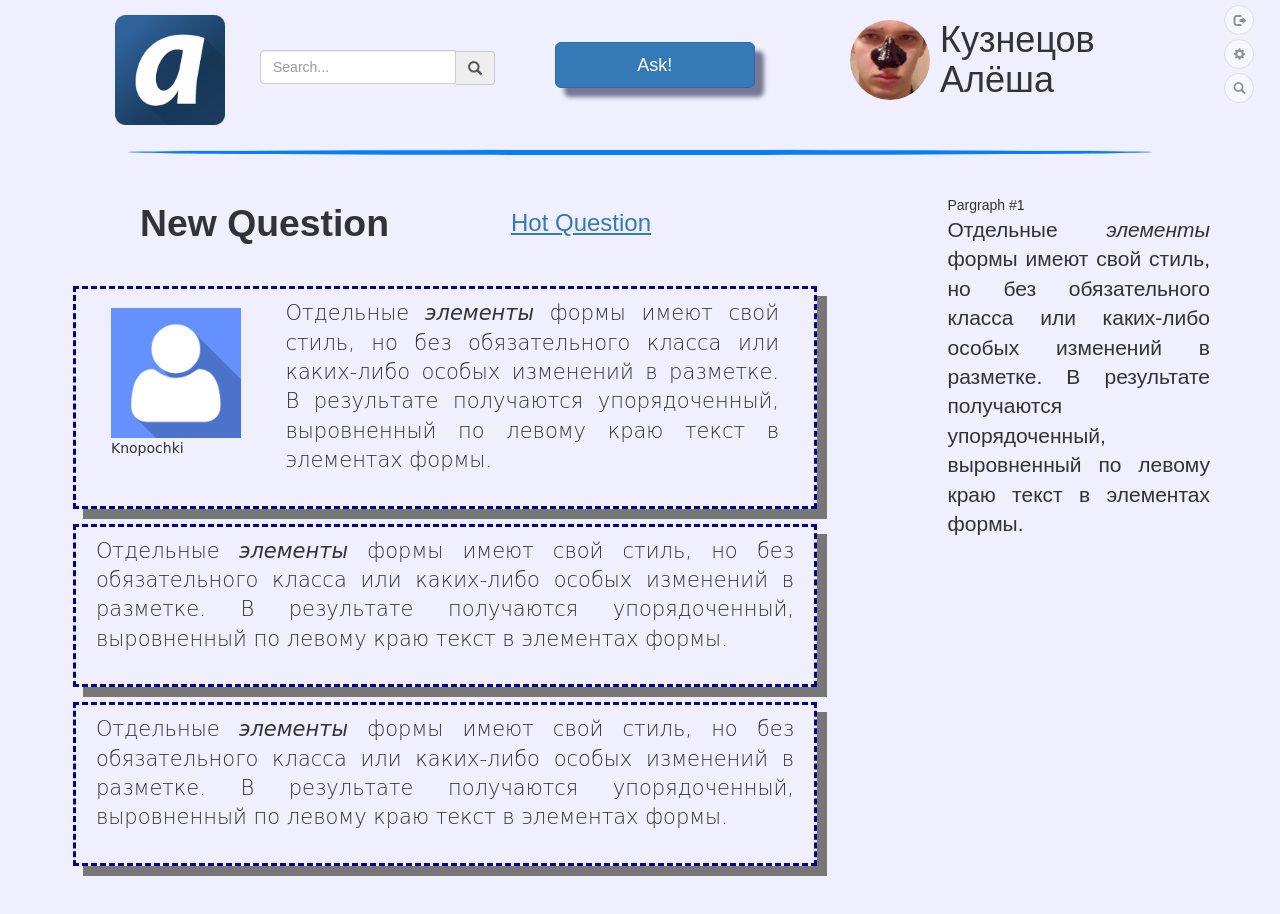
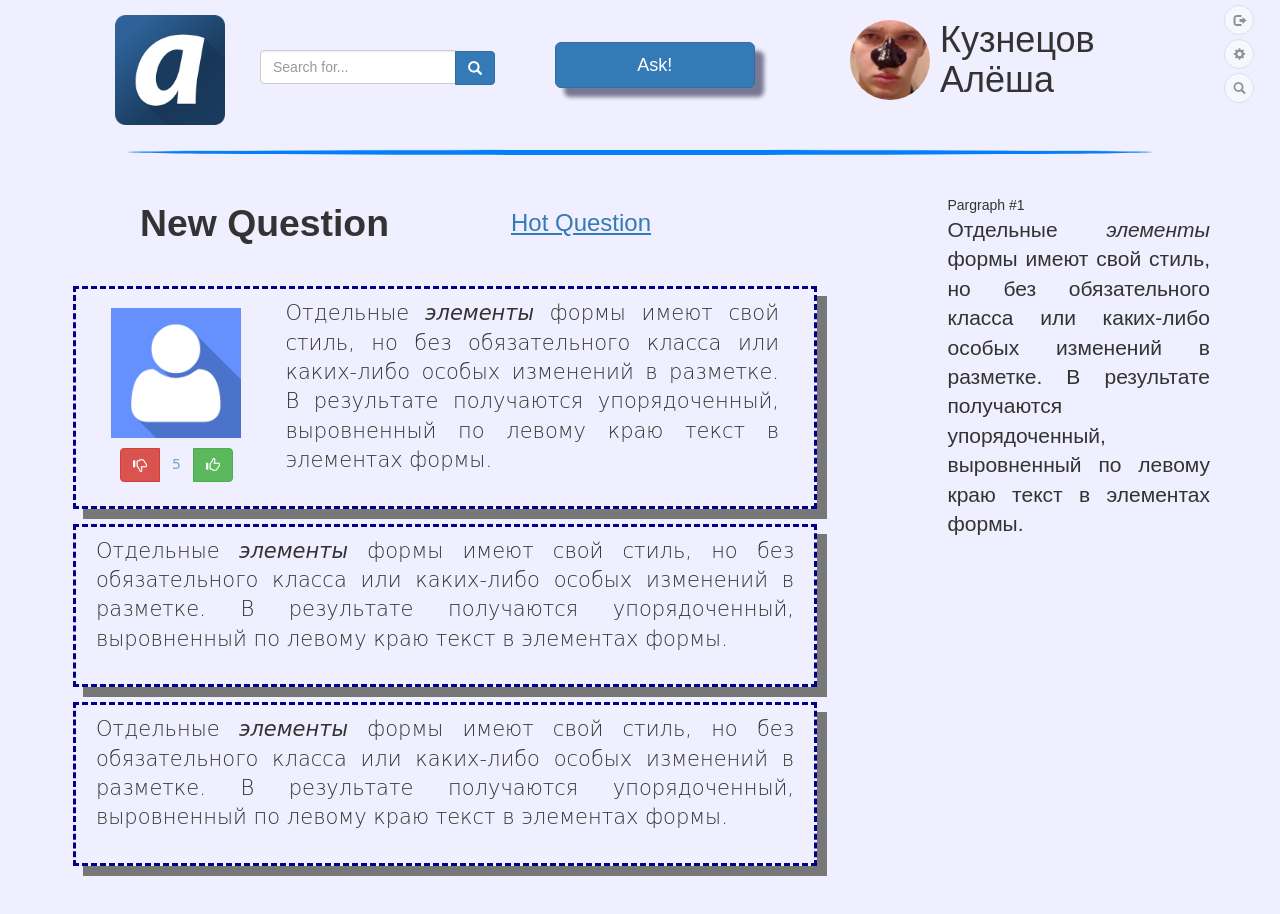
Before and after one commit to TrubnikovDmitriy/TPark_Web, a plain HTML site: page index.html in a window 1280 px wide. Shown: the top 914 px of the page. Drawn offline with Linux system fonts and the light colour scheme.

Commit message:
Add files via upload
24.03.17 с ПК

```diff
--- a/index.html
+++ b/index.html
@@ -9,25 +9,32 @@
 
 <div class="nav navbar-static-top">
 	<header class="row">
+<!-- ~~~~~~~~~~~~~~~~~~~~~~~~~~~~~~~~~~~~~~~~~~~~~~~~~~~~~~~~~Logo~~~~~~~~~~~~~~~~~~~~~~~~~~~~~~~~~~~~~~~~~~~~~~~~~~~~~~~~~~~~~~~~~~~~~~~~~~~~~~~~~~~~ -->
 
 		<div id="LOGO" class="navbar-brand col-md-1 col-md-offset-1">
 			<a href="./index.html">
 			<img src="./img/logo.png" height=110px width=110px>
 			</a>
 		</div>
+<!-- ~~~~~~~~~~~~~~~~~~~~~~~~~~~~~~~~~~~~~~~~~~~~~~~~~~~~~~~~Search~~~~~~~~~~~~~~~~~~~~~~~~~~~~~~~~~~~~~~~~~~~~~~~~~~~~~~~~~~~~~~~~~~~~~~~~~~~~~~~~~~~~ -->
 
 		<div id="SEARCH" class="col-md-3">
 			<form class="form-search" action="#">
-				<div class="input-group">
-    				<input type="search" class="form-control" placeholder="Search..." id="inp-form">
-    				<span class="input-group-addon glyphicon glyphicon-search" id="inp-search"></span>
-  				</div>
+
+  				<div class="input-group">
+      				<input type="text" class="form-control" placeholder="Search for...">
+      				<span class="input-group-btn">
+        				<button class="btn btn-primary glyphicon glyphicon-search" type="button"></button>
+      				</span>
+    			</div>
+
 			</form>
 		</div>
-
+<!-- ~~~~~~~~~~~~~~~~~~~~~~~~~~~~~~~~~~~~~~~~~~~~~~~~~~~~~~~~~Ask~~~~~~~~~~~~~~~~~~~~~~~~~~~~~~~~~~~~~~~~~~~~~~~~~~~~~~~~~~~~~~~~~~~~~~~~~~~~~~~~~~~~~ -->
 		<div id="ASK" class="col-md-3">
 			<input class="btn btn-primary btn-lg" type="submit" value="Ask!" id="inp-search">
 		</div>
+<!-- ~~~~~~~~~~~~~~~~~~~~~~~~~~~~~~~~~~~~~~~~~~~~~~~~~~~~~~~~Avatar~~~~~~~~~~~~~~~~~~~~~~~~~~~~~~~~~~~~~~~~~~~~~~~~~~~~~~~~~~~~~~~~~~~~~~~~~~~~~~ -->
 
 		<div id="AVATAR" class="col-md-4">
 
@@ -35,30 +42,36 @@
 			<h1>Кузнецов Алёша</h1>
 
 			<form action="#">
-				<button type="button" class="btn btn-default btn-sm n1">
+				<button type="button" class="btn btn-default btn-sm n1" title="Выход">
 					<span class="glyphicon glyphicon-log-out"></span>
 				</button>
 			</form>
 
 			<form action="#">
-				<button type="button" class="btn btn-default btn-sm n2">
+				<button type="button" class="btn btn-default btn-sm n2" title="Настройки">
 					<span class="glyphicon glyphicon-cog"></span>
 				</button>
 			</form>
 
 			<form action="#inp-form">
-				<button type="submit" class="btn btn-default btn-sm n3">
+				<button type="submit" class="btn btn-default btn-sm n3" title="Найти">
 					<span class="glyphicon glyphicon-search"> </span>
 				</button>
 			</form>
-			<!--Как сделать, чтобы после перехода по ссылке, можно было сразу печатать-->
+
 		</div>
+<!-- ~~~~~~~~~~~~~~~~~~~~~~~~~~~~~~~~~~~~~~~~~~~~~~~~~~~~~~~~~~~~~~~~~~~~~~~~~~~~~~~~~~~~~~~~~~~~~~~~~~~~~~~~~~~~~~~~~~~~~~~~~~~~~~~~~~~~~~~~~~~~~~~~ -->
 	</header>
 	</div>
 
+<!-- ~~~~~~~~~~~~~~~~~~~~~~~~~~~~~~~~~~~~~~~~~~~~~~~~~~~~~~~~~~END_HEADER~~~~~~~~~~~~~~~~~~~~~~~~~~~~~~~~~~~~~~~~~~~~~~~~~~~~~~~~~~~~~~~~~~~~~~~~~~~~ -->
+<!-- ~~~~~~~~~~~~~~~~~~~~~~~~~~~~~~~~~~~~~~~~~~~~~~~~~~~~~~~~~~~~~~~~~~~~~~~~~~~~~~~~~~~~~~~~~~~~~~~~~~~~~~~~~~~~~~~~~~~~~~~~~~~~~~~~~~~~~~~~~~~~~~~~ -->
 	<hr class="mystyle"><br>
+<!-- ~~~~~~~~~~~~~~~~~~~~~~~~~~~~~~~~~~~~~~~~~~~~~~~~~~~~~~~~~~~~~~~~~~~~~~~~~~~~~~~~~~~~~~~~~~~~~~~~~~~~~~~~~~~~~~~~~~~~~~~~~~~~~~~~~~~~~~~~~~~~~~~~ -->
+<!-- ~~~~~~~~~~~~~~~~~~~~~~~~~~~~~~~~~~~~~~~~~~~~~~~~~~~~~~~~BLOCK_QUESTION~~~~~~~~~~~~~~~~~~~~~~~~~~~~~~~~~~~~~~~~~~~~~~~~~~~~~~~~~~~~~~~~~~~~~~~~~~ -->
 
-	<div class="container">
+
+	<div class="container" id="question-body">
 		<div class="row">
 
 			<div class="col-md-8" id="first-block">
@@ -70,22 +83,31 @@
 				<br>
 
 				<div class="box-question row">
+<!-- ~~~~~~~~~~~~~~~~~~~~~~~~~~~~~~~~~~~~~~~~~~~~~~~~~~~~~~~~~~~~~~~~~~~~~~~~~~~~~~~~~~~~~~~~~~~~~~~~~~~~~~~~~~~~~~~~~~~~~~~~~~~~~~~~~~~~~~~~~~~~~~~~ -->
 					<div class="col-md-3" id="AskingAvatar">
-						<a href="#"><img src="./img/noimage.jpg"
-						style="-webkit-filter: hue-rotate(55deg)"
-						height=130px width=130px></a>
-						<span>Knopochki</span>
+						<a href="#">
+							<img src="./img/noimage.jpg" style="-webkit-filter: hue-rotate(55deg);" height=130px width=130px>
+						</a>
+						<div style="clear: left"></div>
+						<div class="btn-group btn-group-md Likes">
+  							<a href="#" class="btn btn-danger glyphicon glyphicon-thumbs-down"></a>
+  							<a class="btn btn disabled">5</a>
+  							<a href="#" class="btn btn-success glyphicon glyphicon-thumbs-up"></a>
+						</div>
 					</div>
+
 					<div class="lead co col-md-9">Отдельные <i>элементы</i> формы имеют свой стиль, но без обязательного класса или каких-либо особых изменений в разметке. В результате получаются упорядоченный, выровненный по левому краю текст в элементах формы.</div>
+
 				</div>
-
+<!-- ~~~~~~~~~~~~~~~~~~~~~~~~~~~~~~~~~~~~~~~~~~~~~~~~~~~~~~~~~~~~~~~~~~~~~~~~~~~~~~~~~~~~~~~~~~~~~~~~~~~~~~~~~~~~~~~~~~~~~~~~~~~~~~~~~~~~~~~~~~~~~~~~ -->
 				<div class="box-question">
 					<p class="lead">Отдельные <i>элементы</i> формы имеют свой стиль, но без обязательного класса или каких-либо особых изменений в разметке. В результате получаются упорядоченный, выровненный по левому краю текст в элементах формы.</p>
 				</div>
-
+<!-- ~~~~~~~~~~~~~~~~~~~~~~~~~~~~~~~~~~~~~~~~~~~~~~~~~~~~~~~~~~~~~~~~~~~~~~~~~~~~~~~~~~~~~~~~~~~~~~~~~~~~~~~~~~~~~~~~~~~~~~~~~~~~~~~~~~~~~~~~~~~~~~~~ -->
 				<div class="box-question">
 					<p class="lead">Отдельные <i>элементы</i> формы имеют свой стиль, но без обязательного класса или каких-либо особых изменений в разметке. В результате получаются упорядоченный, выровненный по левому краю текст в элементах формы.</p>
 				</div>
+<!-- ~~~~~~~~~~~~~~~~~~~~~~~~~~~~~~~~~~~~~~~~~~~~~~~~~~~~~~~~~~~~~~~~~~~~~~~~~~~~~~~~~~~~~~~~~~~~~~~~~~~~~~~~~~~~~~~~~~~~~~~~~~~~~~~~~~~~~~~~~~~~~~~~ -->
 			</div>
 
 			<div class="col-md-3 col-md-offset-1" id="tag-block"> Pargraph #1
@@ -95,7 +117,5 @@
 
 		</div>
 	</div>
-
-
 </body>
 </html>
--- a/mycss.css
+++ b/mycss.css
@@ -7,7 +7,9 @@ body {
 	background-color: #efefff;
 	font-family: arial;
 	height: 2000px;
-
+	min-width: 1000px;
+	max-width: 1500px;
+	margin: 0 auto;
 }
 header {
 	width: 100%;
@@ -61,6 +63,10 @@ header {
 #AVATAR button.n2 {	top: 39px; padding-left: 8px; padding-top: 6px; }
 #AVATAR button.n3 {	top: 73px; padding-left: 8px; padding-top: 6px; }
 
+#first-block {
+	/*min-width: 650px;*/
+}
+
 .lead {
 	text-align: justify;
 }
@@ -103,3 +109,12 @@ a.current-question {
 #AskingAvatar {
 	margin-top: 9px;
 }
+
+.Likes {
+	margin: 9px;
+	min-width: 150px;
+}
+#question-body {
+
+	min-width: 500px;
+}
```
